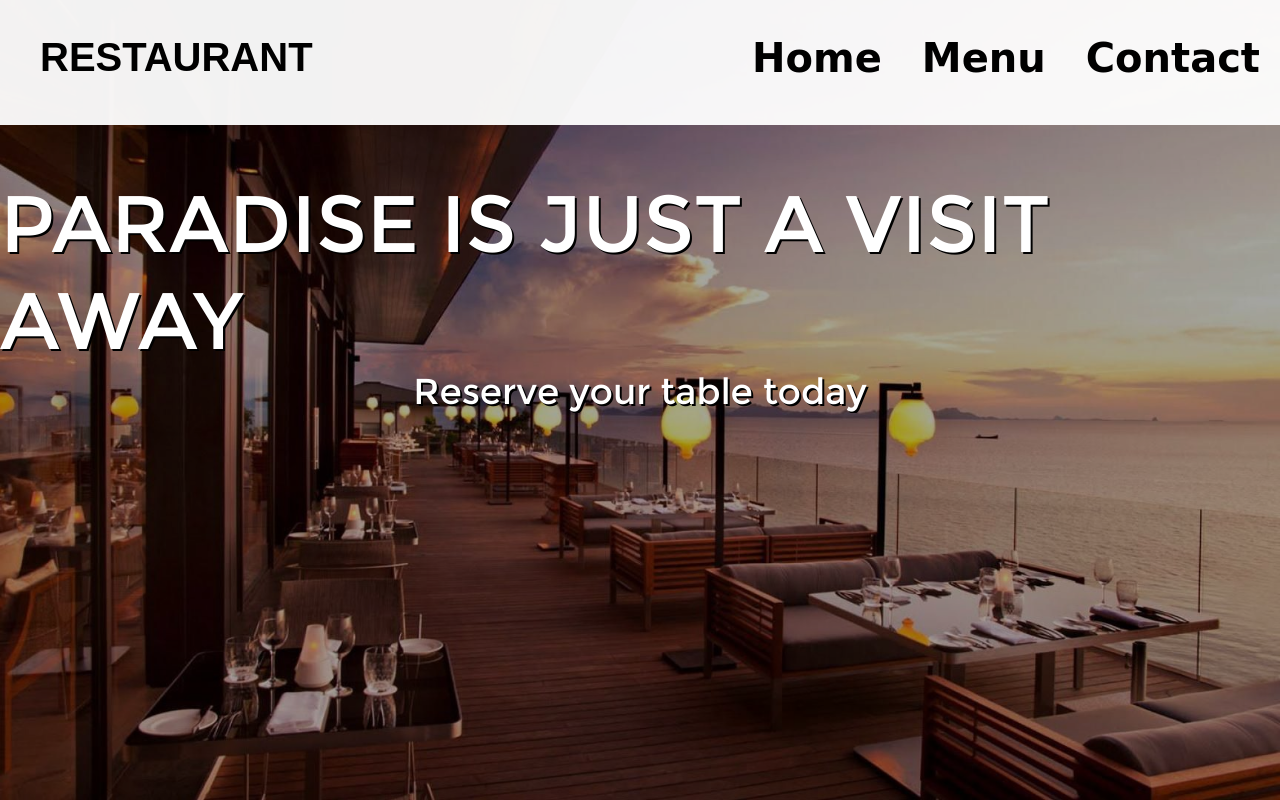
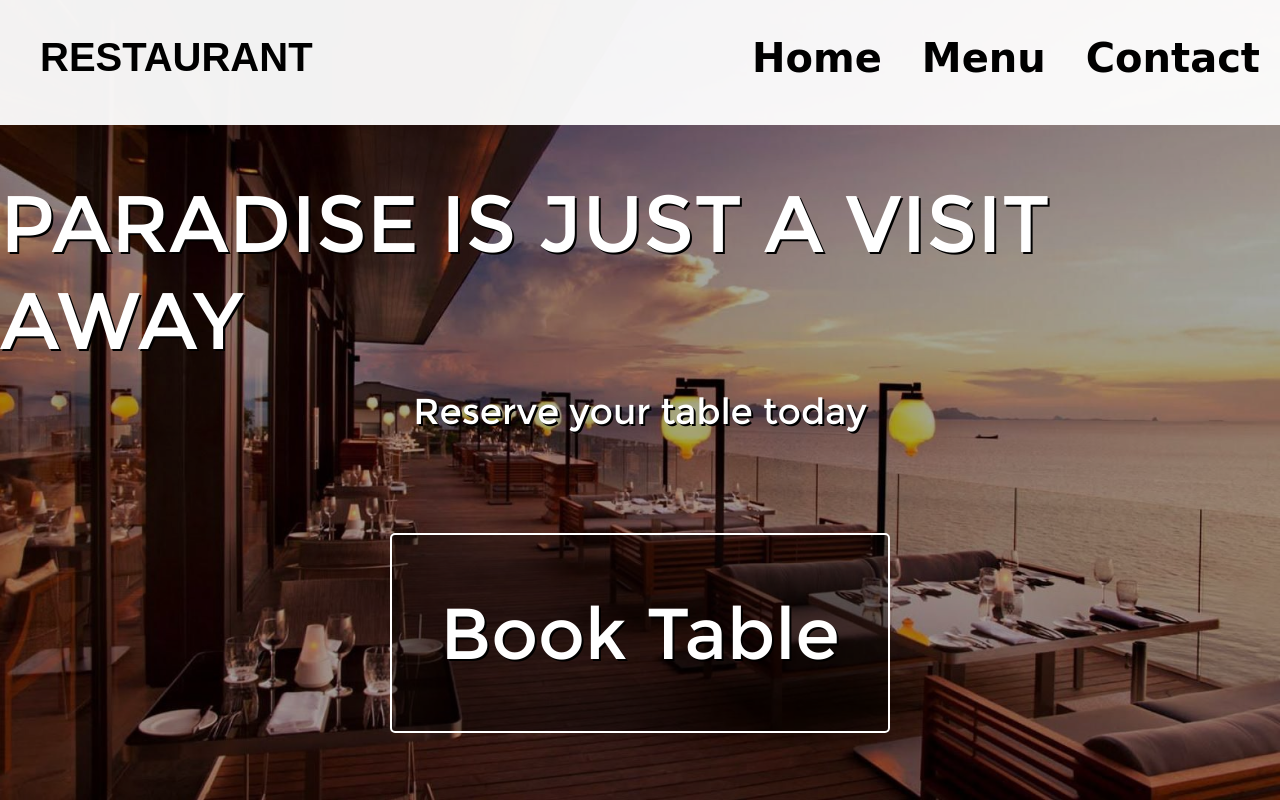
Before and after one commit to ZandBraxton/resturant, a website built with webpack: page dist/index.html in a window 1280 px wide. Built offline with nearby package versions, Linux system fonts and the light colour scheme.

Commit message:
Added book table button with more style

```diff
--- a/src/home.js
+++ b/src/home.js
@@ -13,6 +13,12 @@ const homePage = (() => {
         subHeadline.classList.add('sub-headline')
         headline.appendChild(subHeadline)
 
+        const reserveBtn = document.createElement('button')
+        reserveBtn.classList.add('reserve')
+        reserveBtn.value = "#"
+        reserveBtn.textContent = "Book Table"
+        headline.appendChild(reserveBtn)
+
         content.appendChild(body)
         content.appendChild(headline)
 
--- a/src/style.css
+++ b/src/style.css
@@ -92,7 +92,7 @@ html {
     justify-content: center;
     align-content: center;
     padding-top: 50px;
-    color: white;
+    color: rgba(255, 255, 255, 1);
     font-family: Montserrat-Regular, sans-serif;
     font-size: 80px;
     text-shadow: 2px 2px black;
@@ -102,4 +102,26 @@ html {
 .sub-headline {
     text-align: center;
     font-size: 36px;
+    padding-top: 20px;
+    color: rgba(255, 255, 255, 1);
 }
+
+.reserve {
+    align-self: center;
+    width: 500px;
+    height: 200px;
+    margin-top: 100px;
+    background-color: rgba(0, 0, 0, 0.4);
+    color: white;
+    font-family: Montserrat-Regular, sans-serif;
+    font-size: 72px;
+    text-shadow: inherit;
+    border: 2px solid white;
+    border-radius: 5px;
+}
+
+.reserve:hover {
+    background-color: rgba(18, 18, 18, 1);
+    border: rgba(18, 18, 18, 1);
+    cursor: pointer;
+}
```
